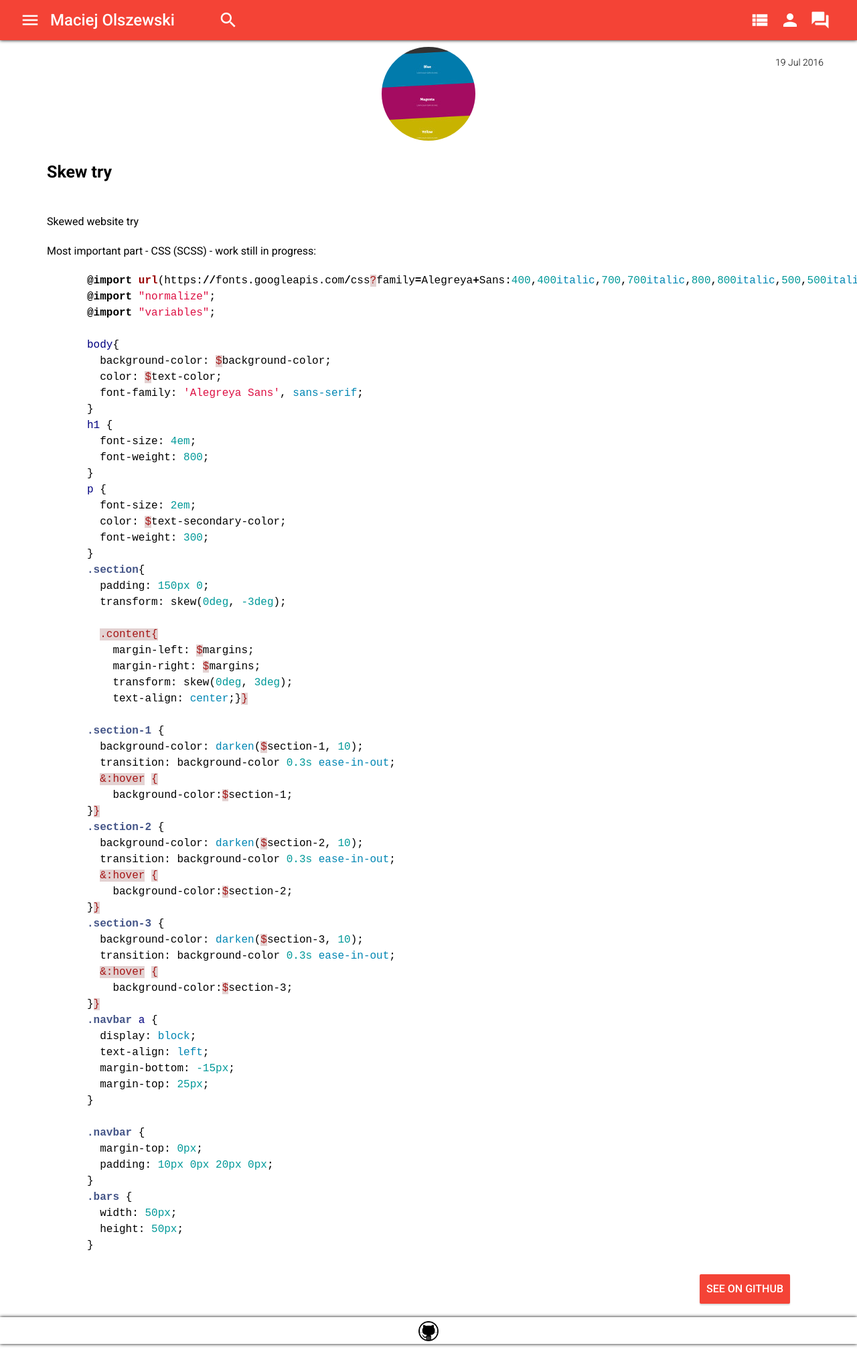
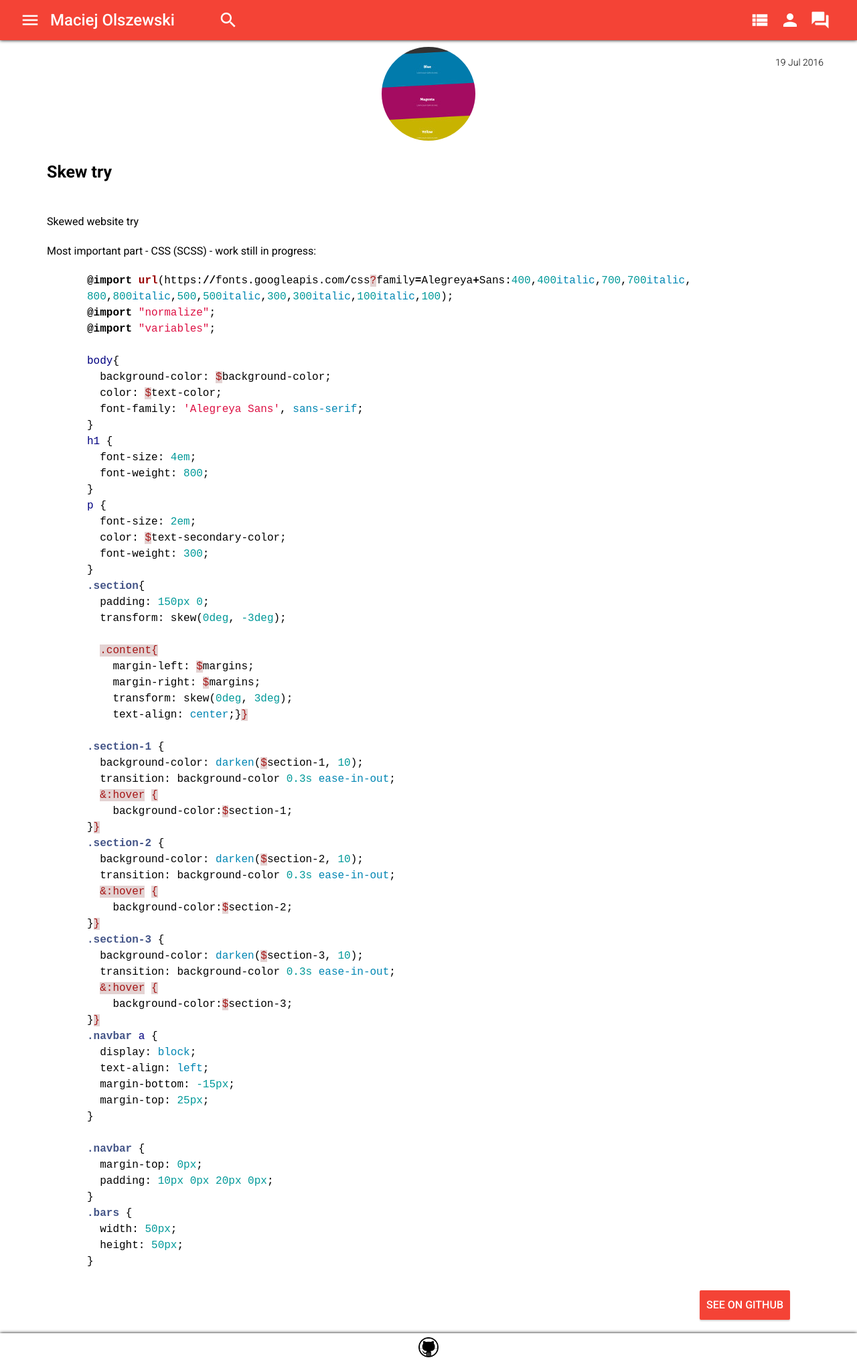
Before and after one commit to MaciejOlszewski/MaciejOlszewski.github.io, a Jekyll site: the page built from _posts/2016-07-19-skew_try.md, in a window 1280 px wide. Shown: the whole page at 67% size. Built offline with Jekyll 4.4.1, drawn with Linux system fonts in a browser that asks for light colours.

Commit message:
overflow fix

```diff
--- a/_posts/2016-07-19-skew_try.md
+++ b/_posts/2016-07-19-skew_try.md
@@ -12,7 +12,8 @@ permalink: skew_try
 
 Most important part - CSS (SCSS) - work still in progress:
 {% highlight css %}
-@import url(https://fonts.googleapis.com/css?family=Alegreya+Sans:400,400italic,700,700italic,800,800italic,500,500italic,300,300italic,100italic,100);
+@import url(https://fonts.googleapis.com/css?family=Alegreya+Sans:400,400italic,700,700italic,
+800,800italic,500,500italic,300,300italic,100italic,100);
 @import "normalize";
 @import "variables";
 
--- a/_sass/style.sass
+++ b/_sass/style.sass
@@ -15,6 +15,8 @@ html, body
 div.clearfix
   clear: both
 
+body
+  overflow-x: hidden
 
 @import "mixins"
 @import "colors"
```
